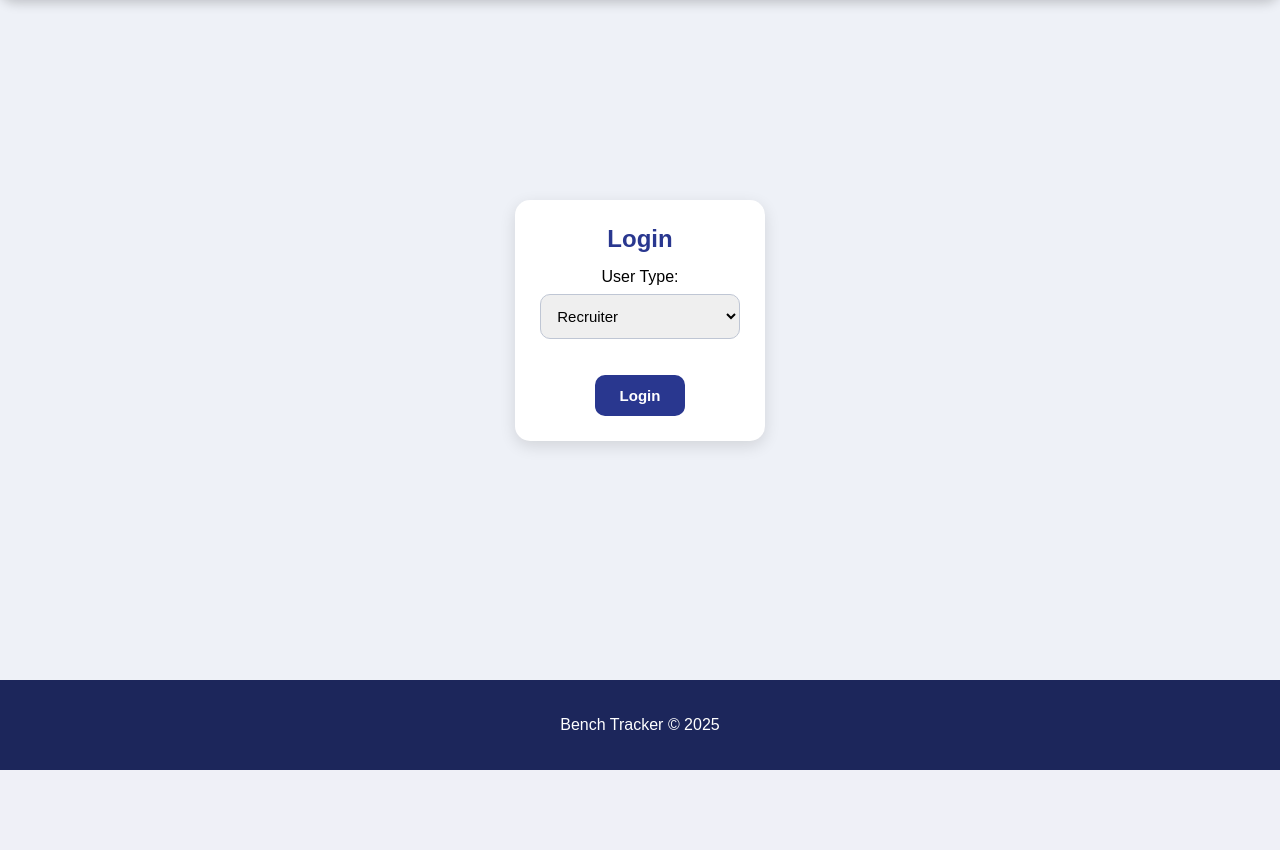
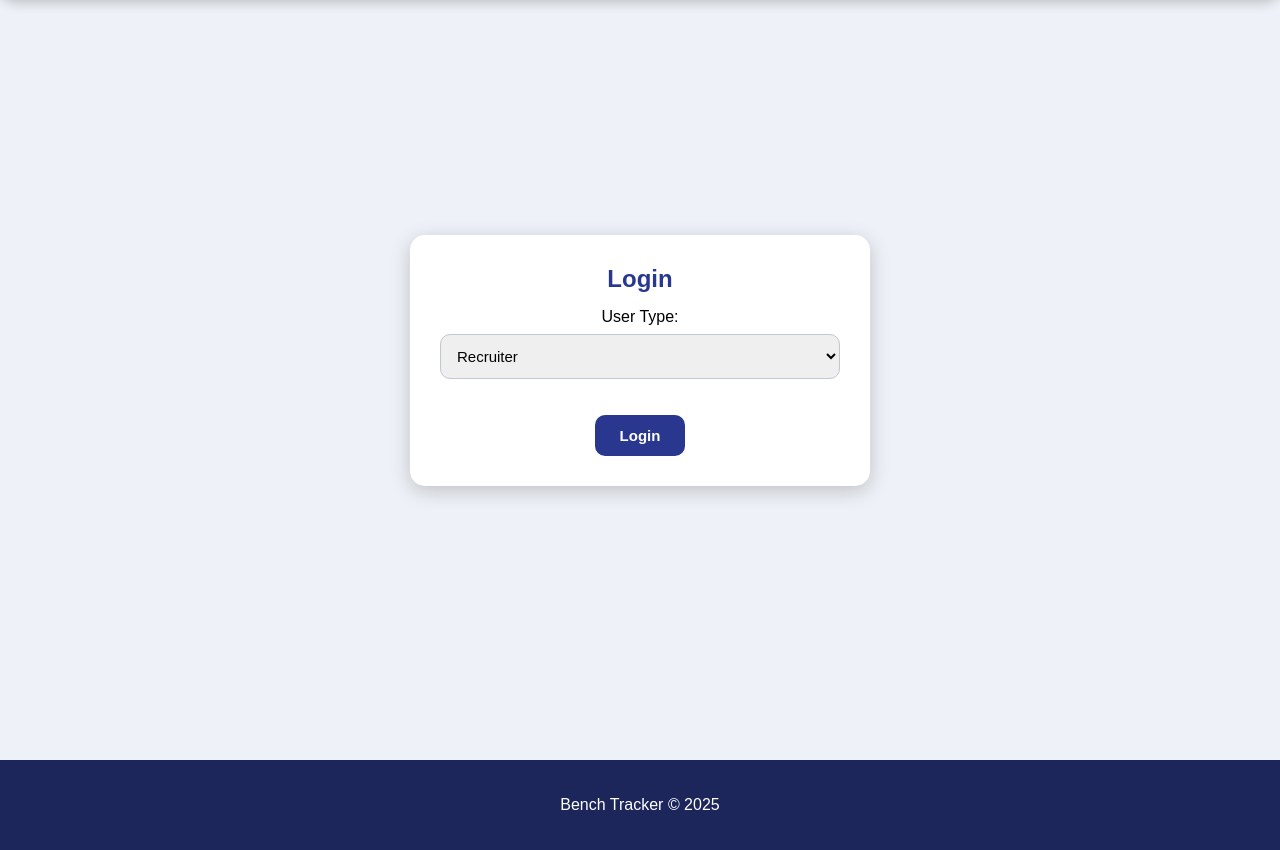
Before and after one commit to viswa2430/Bench_management, a Flask app: page / in a window 1280 px wide. Shown: the part 100-950 px from the top of the page. Before the commit the page ends 870 px from the top, so only its background shows below. Run offline with Flask 3, Linux system fonts and the light colour scheme.

Commit message:
Improved login card size and dashboard alignment

```diff
--- a/static/style.css
+++ b/static/style.css
@@ -50,8 +50,9 @@ nav a:hover {
 --------------------------*/
 .card {
     background: white;
-    max-width: 400px;
-    margin: 25px auto;
+    width: 90%;
+    /* dashboard card almost full width */
+    margin: 20px auto;
     padding: 25px;
     border-radius: 15px;
     box-shadow: 0 5px 16px rgba(0, 0, 0, 0.12);
@@ -105,22 +106,21 @@ table {
     margin-top: 20px;
 }
 
-table th {
-    background: #29378f;
-    color: white;
-    padding: 12px;
+/* Align dashboard table properly */
+table th,
+table td {
     text-align: left;
-}
-
-table td {
-    background: #f5f6fc;
-    padding: 12px;
-    border-bottom: 1px solid #ddd;
+    /* ensures vertical alignment of text */
+    vertical-align: middle;
+    /* centers text vertically in cells */
+    padding: 12px 15px;
+    /* more breathing room */
 }
 
 table tr:hover td {
     background: #e9ecff;
 }
+
 
 /* -------------------------
  Roles Page - Matches
@@ -216,10 +216,24 @@ footer {
 }
 
 /* Login page vertical centering */
+/* Center login card vertically and horizontally */
 .login-page {
     display: flex;
     justify-content: center;
+    /* horizontal center */
     align-items: center;
-    min-height: 80vh;
-    /* makes it take most of the viewport height */
+    /* vertical center */
+    min-height: calc(100vh - 120px);
+    /* full viewport minus header/footer */
+    padding: 20px;
 }
+
+.login-page .card {
+    max-width: 450px;
+    /* make card bigger */
+    width: 100%;
+    padding: 30px;
+    text-align: center;
+    border-radius: 15px;
+    box-shadow: 0 5px 20px rgba(0, 0, 0, 0.2);
+}
```
